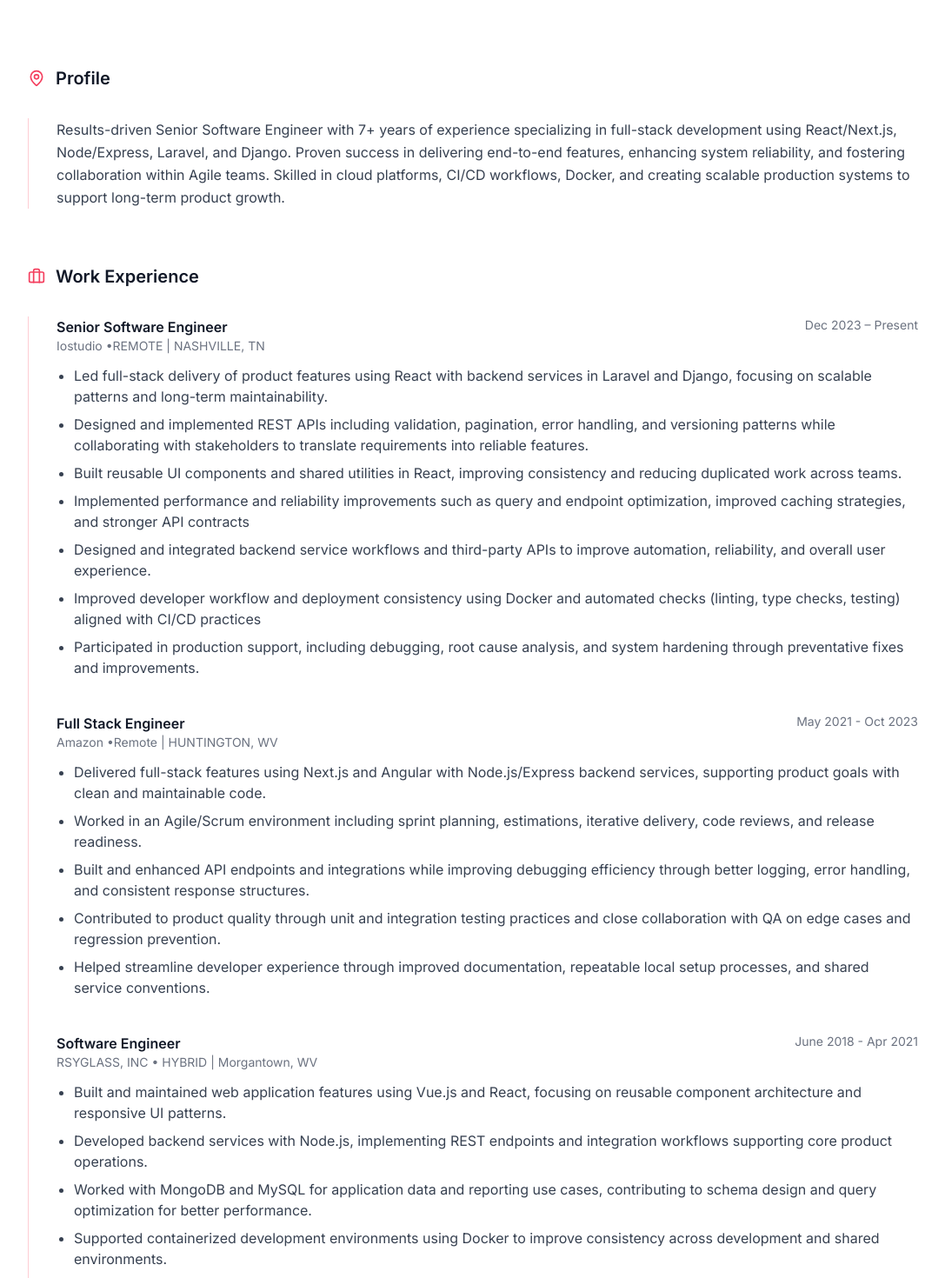
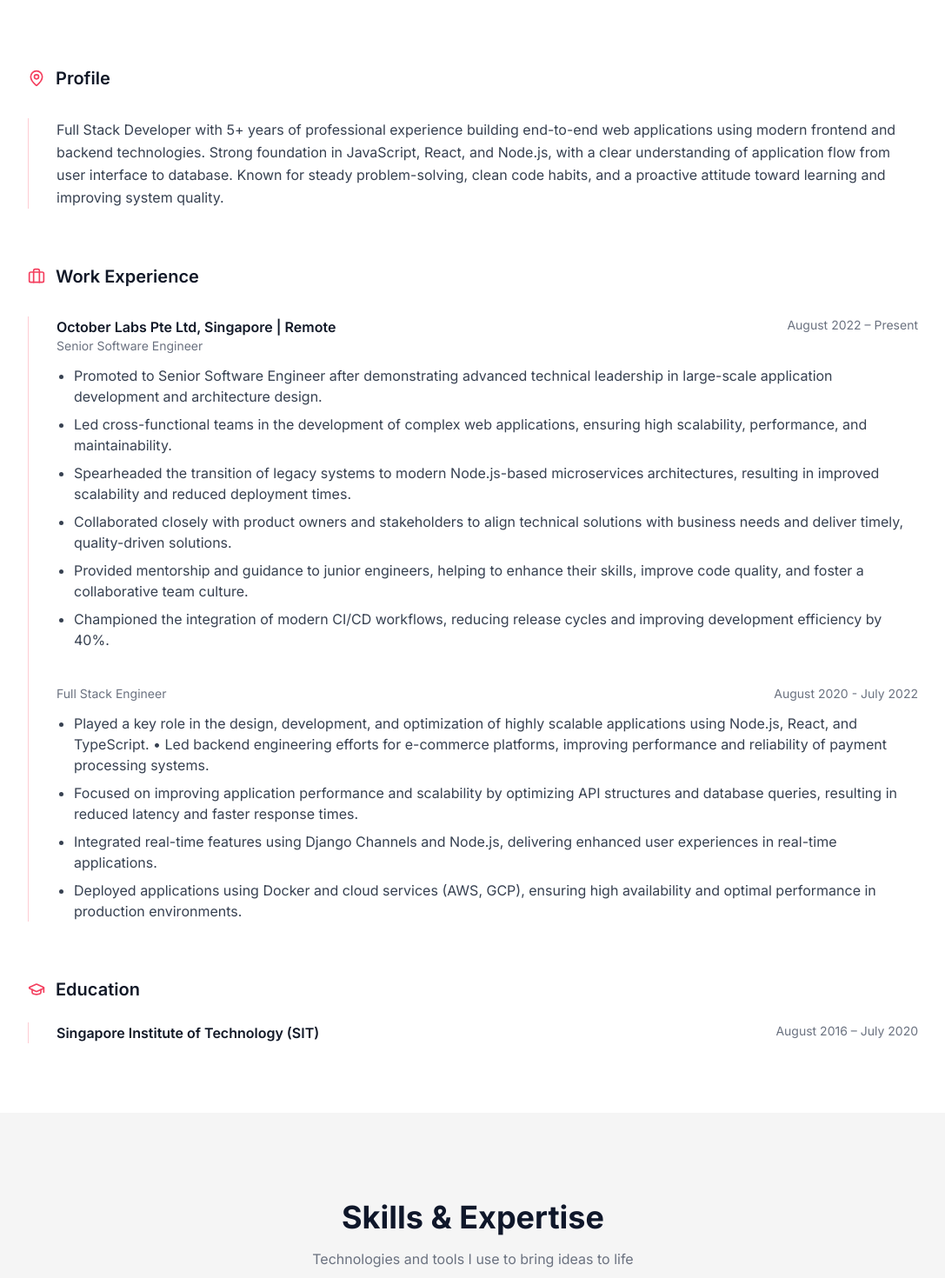
Before and after one commit to modernWebDev9/Portfolio, a React (Vite) app: page / in a window 1280 px wide. Shown: the part 940-2410 px from the top of the page at 87% size, without its empty margins (96-1183 px from the left). Built offline with nearby package versions, Linux system fonts and the light colour scheme.

Commit message:
Add skill

```diff
--- a/src/components/About.jsx
+++ b/src/components/About.jsx
@@ -7,14 +7,17 @@ export default function About() {
 
         {/* Profile Box */}
         <div className="mt-5 mb-16 ">
-           <div className="flex items-center gap-3 mb-8">
+          <div className="flex items-center gap-3 mb-8">
             <MapPin className="text-rose-500" size={20} />
             <h3 className="text-xl font-semibold">Profile</h3>
           </div>
           <div className="flex items-start gap-4">
-            <div  className="space-y-10 border-l border-rose-200 pl-8">
+            <div className="space-y-10 border-l border-rose-200 pl-8">
               <p className="text-gray-700 leading-relaxed ">
-                Results-driven Senior Software Engineer with 7+ years of experience specializing in full-stack development using React/Next.js, Node/Express, Laravel, and Django. Proven success in delivering end-to-end features, enhancing system reliability, and fostering collaboration within Agile teams. Skilled in cloud platforms, CI/CD workflows, Docker, and creating scalable production systems to support long-term product growth.
+                Full Stack Developer with 5+ years of professional experience building end-to-end web
+                applications using modern frontend and backend technologies. Strong foundation in JavaScript, React, and Node.js, with a clear understanding of application flow from user interface to
+                database. Known for steady problem-solving, clean code habits, and a proactive attitude toward
+                learning and improving system quality.
               </p>
             </div>
           </div>
@@ -34,21 +37,24 @@ export default function About() {
 
               <div className="flex justify-between">
                 <div>
-                  <h4 className="font-semibold">Senior Software Engineer</h4>
-                  <p className="text-sm text-gray-500">Iostudio •REMOTE | NASHVILLE, TN</p>
+                  <h4 className="font-semibold">October Labs Pte Ltd, Singapore | Remote</h4>
+                  <p className="text-sm text-gray-500">Senior Software Engineer</p>
                 </div>
                 <span className="text-sm text-gray-500">
-                  Dec 2023 – Present
+                  August 2022 – Present
                 </span>
               </div>
               <ul className="list-disc pl-5 mt-3 text-gray-700 space-y-2">
-                <li>Led full-stack delivery of product features using React with backend services in Laravel and Django, focusing on scalable patterns and long-term maintainability.</li>
-                <li>Designed and implemented REST APIs including validation, pagination, error handling, and versioning patterns while collaborating with stakeholders to translate requirements into reliable features.</li>
-                <li>Built reusable UI components and shared utilities in React, improving consistency and reducing duplicated work across teams.</li>
-                <li>Implemented performance and reliability improvements such as query and endpoint optimization, improved caching strategies, and stronger API contracts</li>
-                <li>Designed and integrated backend service workflows and third-party APIs to improve automation, reliability, and overall user experience.</li>
-                <li>Improved developer workflow and deployment consistency using Docker and automated checks (linting, type checks, testing) aligned with CI/CD practices</li>
-                <li>Participated in production support, including debugging, root cause analysis, and system hardening through preventative fixes and improvements.</li>
+                <li>Promoted to Senior Software Engineer after demonstrating advanced technical leadership in large-scale
+                  application development and architecture design. </li>
+                <li>Led cross-functional teams in the development of complex web applications, ensuring high scalability, performance, and maintainability. </li>
+                <li>Spearheaded the transition of legacy systems to modern Node.js-based microservices architectures, resulting in
+                  improved scalability and reduced deployment times. </li>
+                <li>Collaborated closely with product owners and stakeholders to align technical solutions with business needs and
+                  deliver timely, quality-driven solutions. </li>
+                <li>Provided mentorship and guidance to junior engineers, helping to enhance their skills, improve code quality, and foster a collaborative team culture. </li>
+                <li>Championed the integration of modern CI/CD workflows, reducing release cycles and improving development
+                  efficiency by 40%.</li>
               </ul>
             </div>
 
@@ -57,43 +63,23 @@ export default function About() {
 
               <div className="flex justify-between">
                 <div>
-                  <h4 className="font-semibold">Full Stack Engineer</h4>
-                  <p className="text-sm text-gray-500">Amazon •Remote | HUNTINGTON, WV</p>
+                  <p className="text-sm text-gray-500">Full Stack Engineer</p>
                 </div>
                 <span className="text-sm text-gray-500">
-                  May 2021 - Oct 2023
+                  August 2020 - July 2022
                 </span>
               </div>
               <ul className="list-disc pl-5 mt-3 text-gray-700 space-y-2">
-                <li>Delivered full-stack features using Next.js and Angular with Node.js/Express backend services, supporting product goals with clean and maintainable code.</li>
-                <li>Worked in an Agile/Scrum environment including sprint planning, estimations, iterative delivery, code reviews, and release readiness.</li>
-                <li>Built and enhanced API endpoints and integrations while improving debugging efficiency through better logging, error handling, and consistent response structures.</li>
-                <li>Contributed to product quality through unit and integration testing practices and close collaboration with QA on edge cases and regression prevention.</li>
-                <li>Helped streamline developer experience through improved documentation, repeatable local setup processes, and shared service conventions.</li>
+                <li>Played a key role in the design, development, and optimization of highly scalable applications using Node.js, React, and TypeScript. • Led backend engineering efforts for e-commerce platforms, improving performance and reliability of payment
+                  processing systems.</li>
+                <li>Focused on improving application performance and scalability by optimizing API structures and database
+                  queries, resulting in reduced latency and faster response times. </li>
+                <li>Integrated real-time features using Django Channels and Node.js, delivering enhanced user experiences in
+                  real-time applications. </li>
+                <li>Deployed applications using Docker and cloud services (AWS, GCP), ensuring high availability and optimal
+                  performance in production environments.</li>
               </ul>
             </div>
-
-            {/* SOFTWARE ENGINEER */}
-            <div className="relative">
-
-              <div className="flex justify-between">
-                <div>
-                  <h4 className="font-semibold">Software Engineer</h4>
-                  <p className="text-sm text-gray-500">RSYGLASS, INC • HYBRID | Morgantown, WV</p>
-                </div>
-                <span className="text-sm text-gray-500">
-                  June 2018 - Apr 2021
-                </span>
-              </div>
-              <ul className="list-disc pl-5 mt-3 text-gray-700 space-y-2">
-                <li>Built and maintained web application features using Vue.js and React, focusing on reusable component architecture and responsive UI patterns.</li>
-                <li>Developed backend services with Node.js, implementing REST endpoints and integration workflows supporting core product operations.</li>
-                <li>Worked with MongoDB and MySQL for application data and reporting use cases, contributing to schema design and query optimization for better performance.</li>
-                <li>Supported containerized development environments using Docker to improve consistency across development and shared environments.</li>
-                <li>Assisted with production troubleshooting by identifying root causes and delivering fixes with minimal risk to system stability.</li>
-              </ul>
-            </div>
-
           </div>
         </div>
 
@@ -109,12 +95,12 @@ export default function About() {
             <div className="flex justify-between">
               <div>
                 <h4 className="font-semibold">
-                  West Virginia State University
+                  Singapore Institute of Technology (SIT)
                 </h4>
-                <p className="text-sm text-gray-500">Institute, WV</p>
+                {/* <p className="text-sm text-gray-500">Institute, WV</p> */}
               </div>
               <span className="text-sm text-gray-500">
-                September 2014 - May 2018
+                August 2016 – July 2020
               </span>
             </div>
           </div>
--- a/src/components/Contact.jsx
+++ b/src/components/Contact.jsx
@@ -80,17 +80,17 @@ export default function Contact() {
               <ContactInfo
                 icon={<Mail size={20} />}
                 title="Email"
-                text="emilypatterson111111@outlook.com"
+                text="susan0907miller@outlook.com"
               />
               <ContactInfo
                 icon={<Phone size={20} />}
                 title="Phone"
-                text="+7 981 097 0592"
+                text="+7 981 879 9968"
               />
               <ContactInfo
                 icon={<MapPin size={20} />}
                 title="Location"
-                text="Marina Bay , Singapore"
+                text="Marina Bay, Singapore"
               />
             </motion.div>
 
@@ -128,7 +128,7 @@ export default function Contact() {
       {/* Footer */}
       <footer className="bg-[#0f172a] text-center py-6 text-gray-300 text-sm">
         <p>
-          Modified with <span className="text-rose-500">❤</span> by Emily Patterson
+          Modified with <span className="text-rose-500">❤</span> by Susan Miller
         </p>
         <p className="mt-1 text-gray-400">
           © 2026 All rights reserved.
--- a/src/components/Navbar.jsx
+++ b/src/components/Navbar.jsx
@@ -35,7 +35,7 @@ export default function Navbar() {
         >
           <img src="/icon.avif" alt="My Love bear" className="w-20  object-cover rounded-full" />
           <h2 className="text-1xl text-rose-500 text-center">
-            Emily Patterson
+            Susan Miller
           </h2>
         </motion.h1>
 
--- a/src/components/Skills.jsx
+++ b/src/components/Skills.jsx
@@ -100,7 +100,6 @@ export default function Skills() {
             icon={<Wrench size={20} />}
             title="Tools & Platforms"
             skills={[
-              "AWS",
               "Git",
               "GitHub",
               "Docker",
```
Also changed, not shown: src/components/Hero.jsx (+4 -4 lines).
